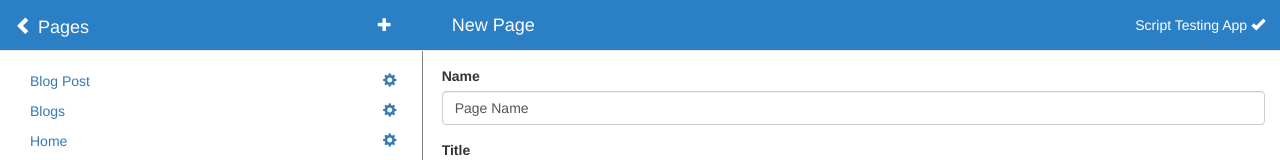
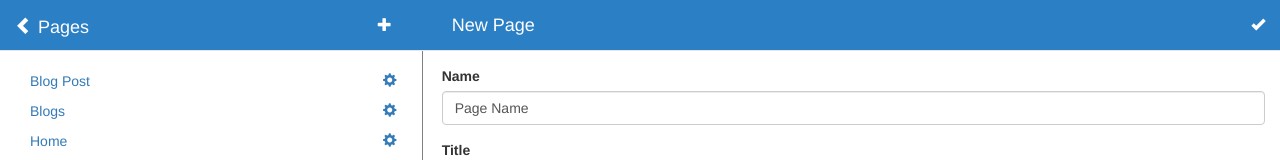
Before and after one commit to mikeknitz/knitz-michael-webdev, a website: page public/assignment/page_pages/page-new.html in a window 1280 px wide. Shown: the top 160 px of the page. Drawn offline with nearby package versions, Linux system fonts and the light colour scheme.

Commit message:
navbar edit

```diff
--- a/public/assignment/page_pages/page-new.html
+++ b/public/assignment/page_pages/page-new.html
@@ -27,7 +27,6 @@
           <a class="navbar-link" href="#">New Page</a>
         </div>
         <p class="navbar-text pull-right">
-          <a href="#">Script Testing App</a>
           <a class="navbar-link" href="page-list.html"><span class="glyphicon glyphicon-ok"></span></a>
         </p>
       </div>
```
